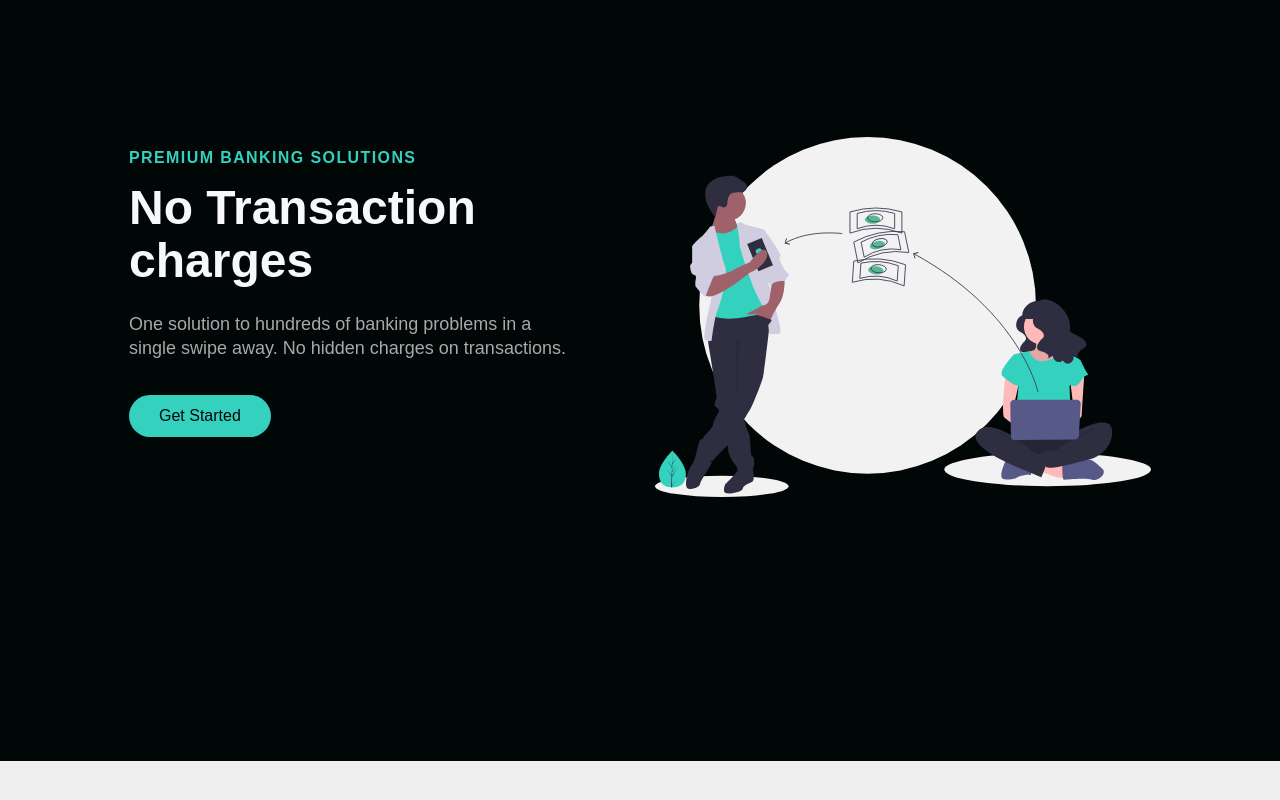
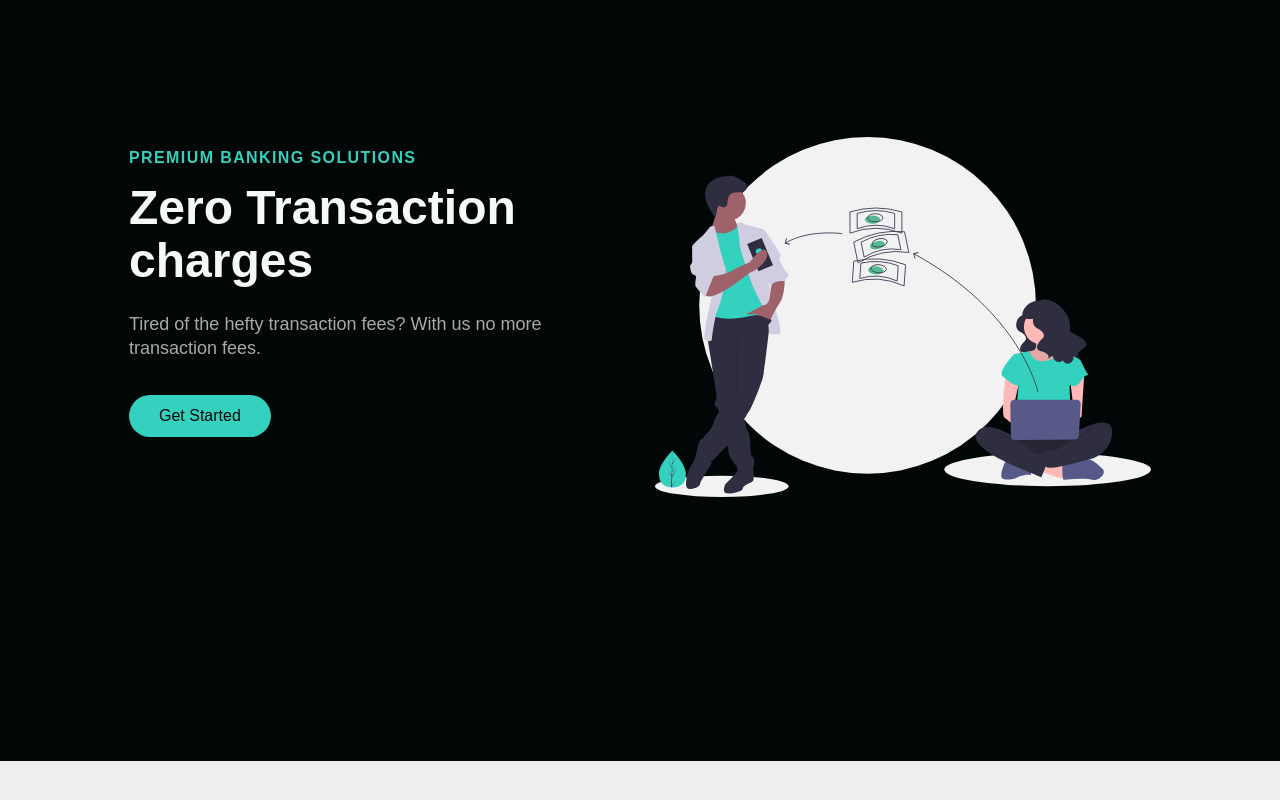
Before and after one commit to arpitnath/react_app, a React (Create React App) app in the folder client/: page / in a window 1280 px wide. Shown: the part 899-1699 px from the top of the page. Built offline with nearby package versions, Linux system fonts and the light colour scheme.

Commit message:
minor fixes in app.js

```diff
--- a/client/src/App.js
+++ b/client/src/App.js
@@ -1,11 +1,13 @@
 import "./App.css";
-import { BrowserRouter as Router } from "react-router-dom";
+import { BrowserRouter as Router, Route } from "react-router-dom";
 
 import Home from "./pages/Home";
+import SignIn from "./pages/SignIn";
 function App() {
   return (
     <Router>
-      <Home />
+      <Route path="/signin" component={SignIn} />
+      <Route path="/" component={Home} exact />
     </Router>
   );
 }
--- a/client/src/components/Navbar.js
+++ b/client/src/components/Navbar.js
@@ -39,7 +39,7 @@ const Navbar = ({ toggle }) => {
             </NavItem>
 
             <NavBtn>
-              <NavBtnLink to="/sigin">Sign In</NavBtnLink>
+              <NavBtnLink to="/signin">Sign In</NavBtnLink>
             </NavBtn>
           </NavMenu>
         </NavbarContainer>
--- a/client/src/data.js
+++ b/client/src/data.js
@@ -9,9 +9,9 @@ export const homeObjOne = {
   lightText: true,
   lightTextDesc: true,
   topLine: "Premium Banking Solutions",
-  headline: "No Transaction charges",
+  headline: "Zero Transaction charges",
   description:
-    "One solution to hundreds of banking problems in a single swipe away. No hidden charges on transactions.",
+    "Tired of the hefty transaction fees? With us no more transaction fees.",
   buttonLabel: "Get Started",
   imgStart: false,
   primary: true,
--- /dev/null
+++ b/client/src/pages/SignIn.js
@@ -0,0 +1,11 @@
+import React from "react";
+
+const SignIn = () => {
+  return (
+    <div>
+      <h1>Sign In Page</h1>
+    </div>
+  );
+};
+
+export default SignIn;
```
